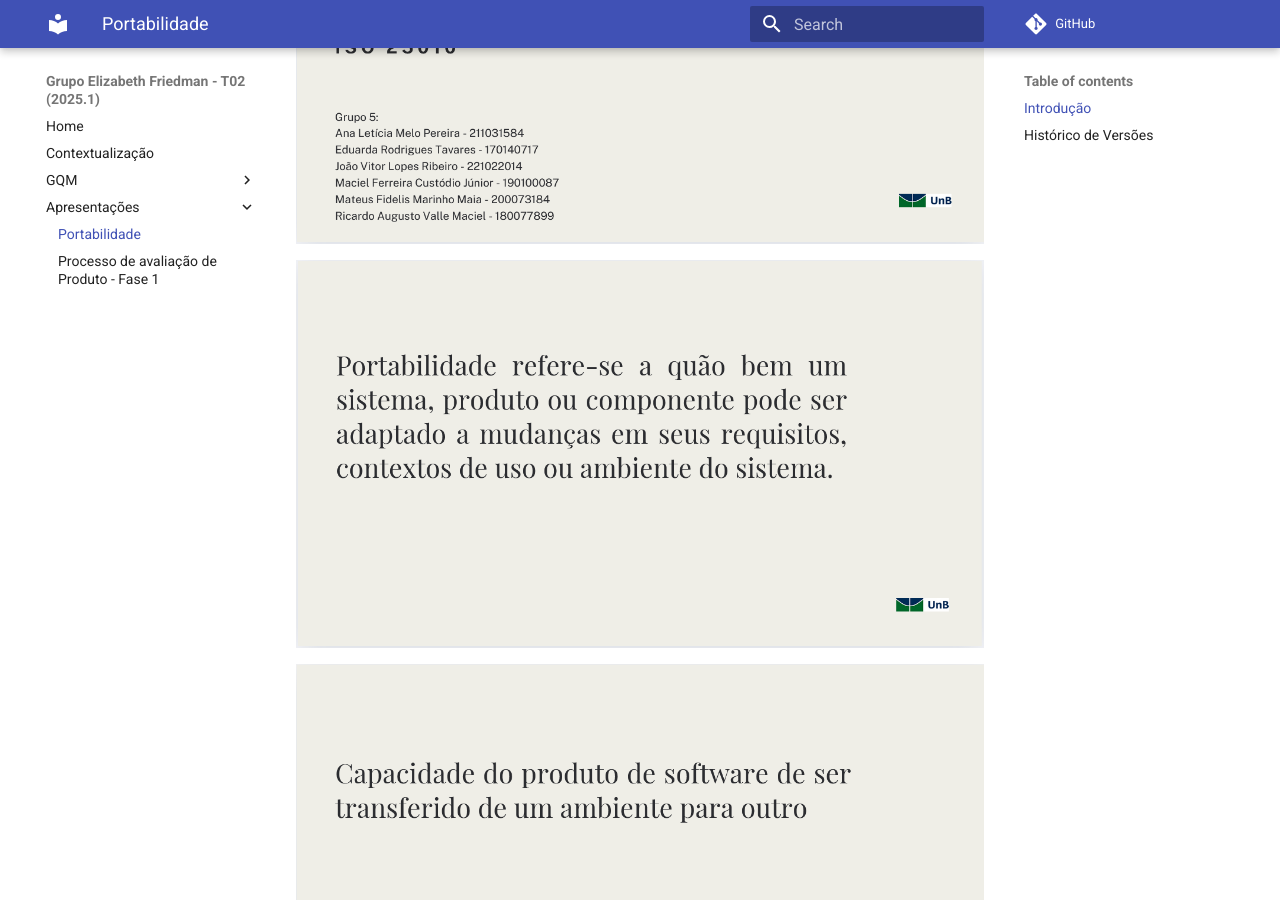
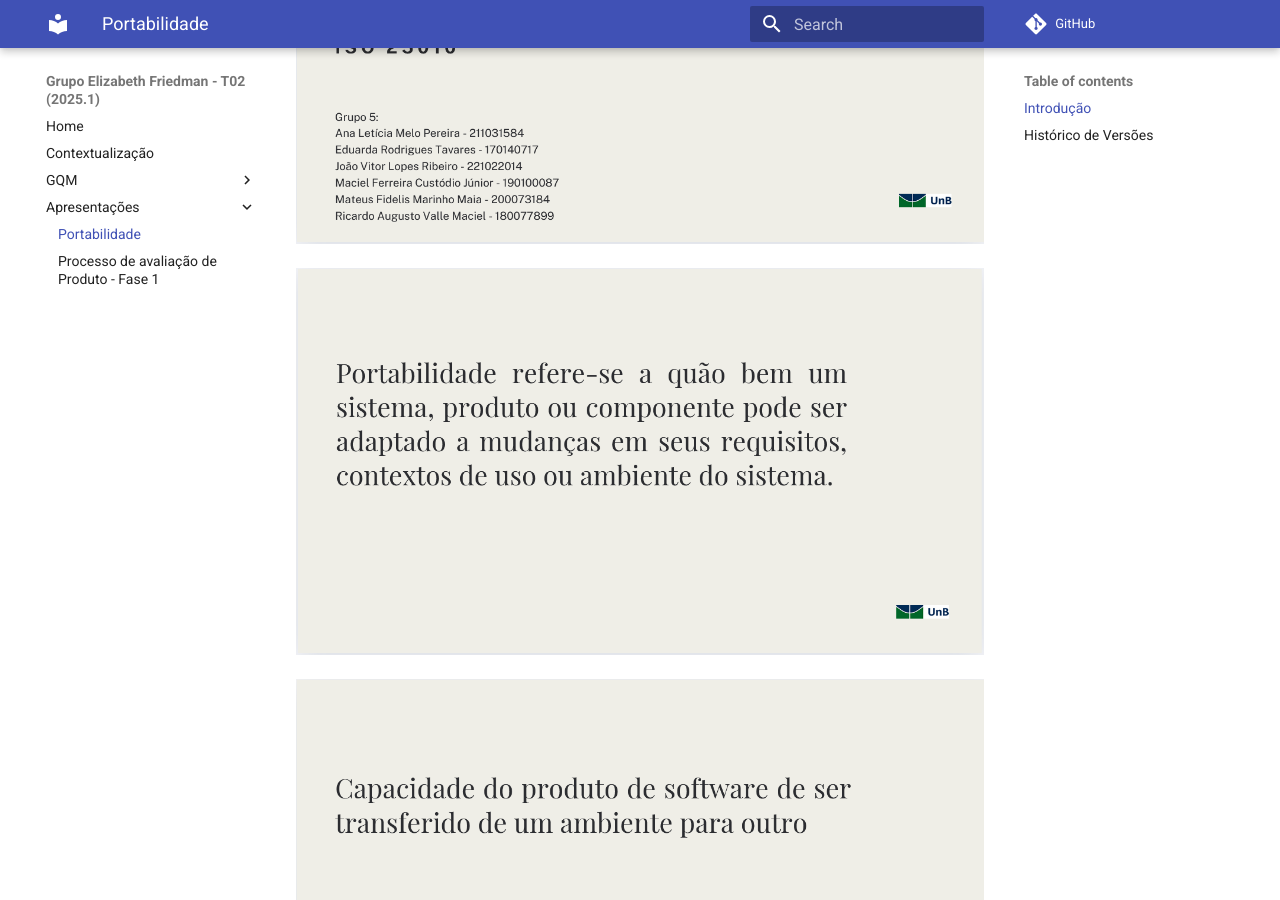
Before and after one commit to FCTE-Qualidade-de-Software-1/2025-1-T02-ELIZABETH-FRIEDMAN, an MkDocs documentation site: the page built from pages/docs/Apresentacoes/portabilidade.md, in a window 1280 px wide and 900 px high, scrolled down 546 px. Built offline with MkDocs 1.6.1 and Material for MkDocs 9.7.7, drawn with Linux system fonts in a browser that asks for light colours; comment, search, counter and statistics services are not loaded.

Commit message:
revisao imagens

```diff
--- a/pages/docs/Apresentacoes/portabilidade.md
+++ b/pages/docs/Apresentacoes/portabilidade.md
@@ -4,50 +4,33 @@
 
 Esta página destina-se à apresentação produzida pelo grupo sobre Portabilidade, uma das características de qualidade SQUARe. A apresentação conceitua o Portabilidade segundo a SQUARe, bem como suas subcategorias (Adaptabilidade, Instabilidade, Substituibilidade), além de apresentar, com foco na característica de portabilidade, um artigo com o objetivo de avaliar a documentação de um software educativo a partir das normas de qualidade ISO/IEC 9126-1 para verificar as necessidades implícitas. A seguir, as figuras da apresentação.
 
-<div align="center">
-    <figure>
-        <img src="/images/apresentacoesAssets/portabilidade1.PNG">
-    </figure>
-    <figure>
-        <img src="/images/apresentacoesAssets/portabilidade2.PNG">
-    </figure>
-    <figure>
-        <img src="/images/apresentacoesAssets/portabilidade3.PNG">
-    </figure>
-    <figure>
-        <img src="/images/apresentacoesAssets/portabilidade4.PNG">
-    </figure>
-    <figure>
-        <img src="/images/apresentacoesAssets/portabilidade5.PNG">
-    </figure>
-    <figure>
-        <img src="/images/apresentacoesAssets/portabilidade6.PNG">
-    </figure>
-    <figure>
-        <img src="/images/apresentacoesAssets/portabilidade7.PNG">
-    </figure>
-    <figure>
-        <img src="/images/apresentacoesAssets/portabilidade8.PNG">
-    </figure>
-    <figure>
-        <img src="/images/apresentacoesAssets/portabilidade9.PNG">
-    </figure>
-    <figure>
-        <img src="/images/apresentacoesAssets/portabilidade10.PNG">
-    </figure>
-    <figure>
-        <img src="/images/apresentacoesAssets/portabilidade11.PNG">
-    </figure>
-    <figure>
-        <img src="/images/apresentacoesAssets/portabilidade12.PNG">
-    </figure>
-    <figure>
-        <img src="/images/apresentacoesAssets/portabilidade13.PNG">
-    </figure>
-    <figure>
-        <img src="/images/apresentacoesAssets/portabilidade14.PNG">
-    </figure>
-</div>
+![Portabilidade1](../images/apresentacoesAssets/portabilidade1.PNG)
+
+![Portabilidade2](../images/apresentacoesAssets/portabilidade2.PNG)
+
+![Portabilidade3](../images/apresentacoesAssets/portabilidade3.PNG)
+
+![Portabilidade4](../images/apresentacoesAssets/portabilidade4.PNG)
+
+![Portabilidade5](../images/apresentacoesAssets/portabilidade5.PNG)
+
+![Portabilidade6](../images/apresentacoesAssets/portabilidade6.PNG)
+
+![Portabilidade7](../images/apresentacoesAssets/portabilidade7.PNG)
+
+![Portabilidade8](../images/apresentacoesAssets/portabilidade8.PNG)
+
+![Portabilidade9](../images/apresentacoesAssets/portabilidade9.PNG)
+
+![Portabilidade10](../images/apresentacoesAssets/portabilidade10.PNG)
+
+![Portabilidade11](../images/apresentacoesAssets/portabilidade11.PNG)
+
+![Portabilidade12](../images/apresentacoesAssets/portabilidade12.PNG)
+
+![Portabilidade13](../images/apresentacoesAssets/portabilidade13.PNG)
+
+![Portabilidade14](../images/apresentacoesAssets/portabilidade14.PNG)
 
 
 ## Histórico de Versões
```
Also changed, not shown: pages/docs/Apresentacoes/processoDeAvaliacaoFase1.md (+19 -32 lines).
